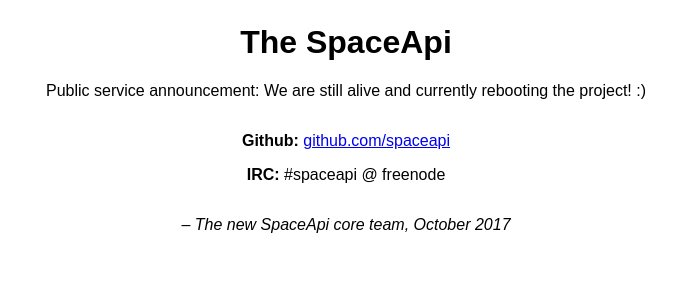
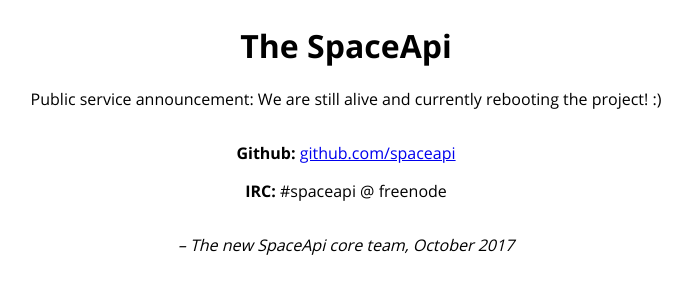
Before and after one commit to SpaceApi-archive/SpaceApi.github.io, a plain HTML site: page index.html in a window 1280 px wide. Shown: the whole page, without its empty margins (294-986 px from the left). Drawn offline with Linux system fonts and the light colour scheme.

Commit message:
Change font

```diff
--- a/index.html
+++ b/index.html
@@ -2,11 +2,15 @@
 <html>
     <head>
         <title>SpaceApi</title>
+        <link href="opensans.css" rel="stylesheet">
         <style type="text/css">
             html {
-                font-family: sans-serif;
+                font-family: 'Open Sans', sans-serif;
                 text-align: center;
                 margin-top: 16px;
+            }
+            h1 {
+                font-weight: 700;
             }
             .links {
                 margin-top: 32px;
--- /dev/null
+++ b/opensans.css
@@ -0,0 +1,12 @@
+@font-face {
+  font-family: 'Open Sans';
+  font-style: normal;
+  font-weight: 400;
+  src: local('Open Sans Regular'), local('OpenSans-Regular'), url(OpenSans-Regular.ttf) format('truetype');
+}
+@font-face {
+  font-family: 'Open Sans';
+  font-style: normal;
+  font-weight: 700;
+  src: local('Open Sans Bold'), local('OpenSans-Bold'), url(OpenSans-Bold.ttf) format('truetype');
+}
```
Also changed, not shown: OpenSans-Bold.ttf (added), OpenSans-Regular.ttf (added).
